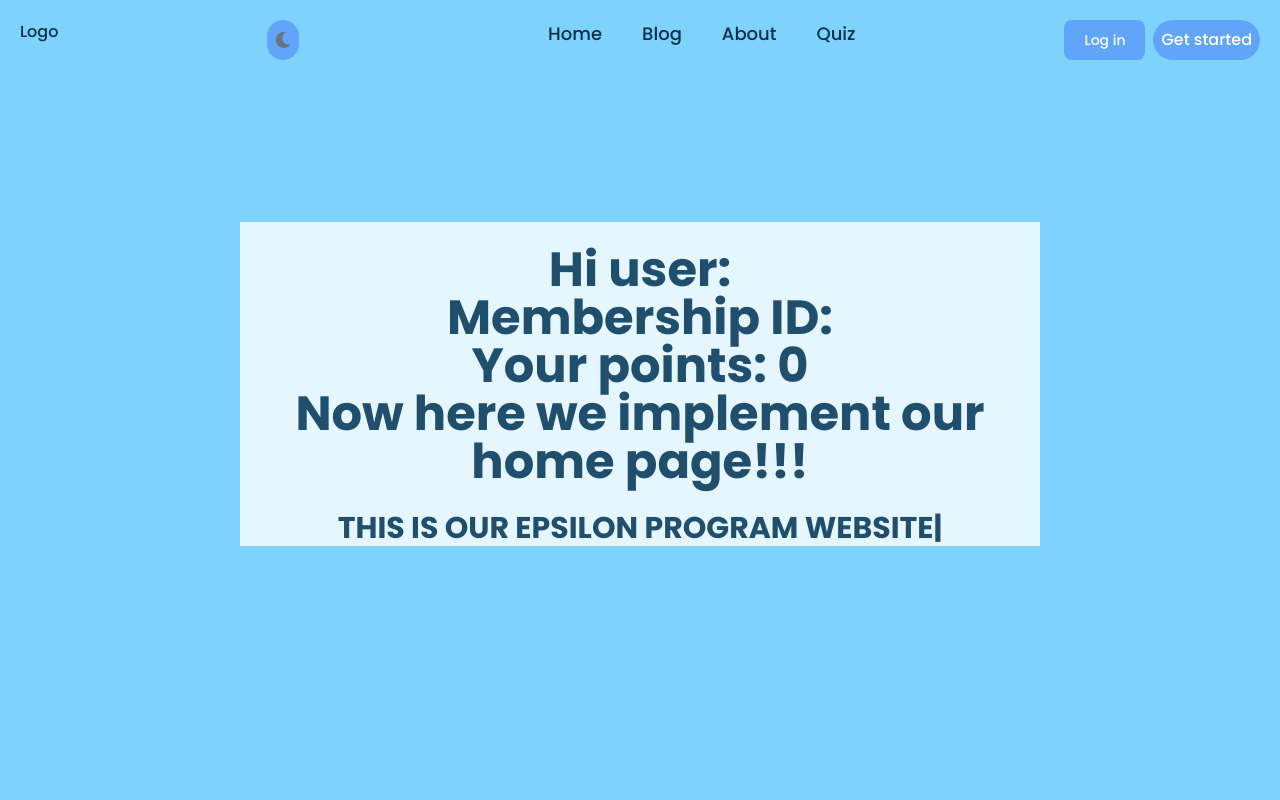
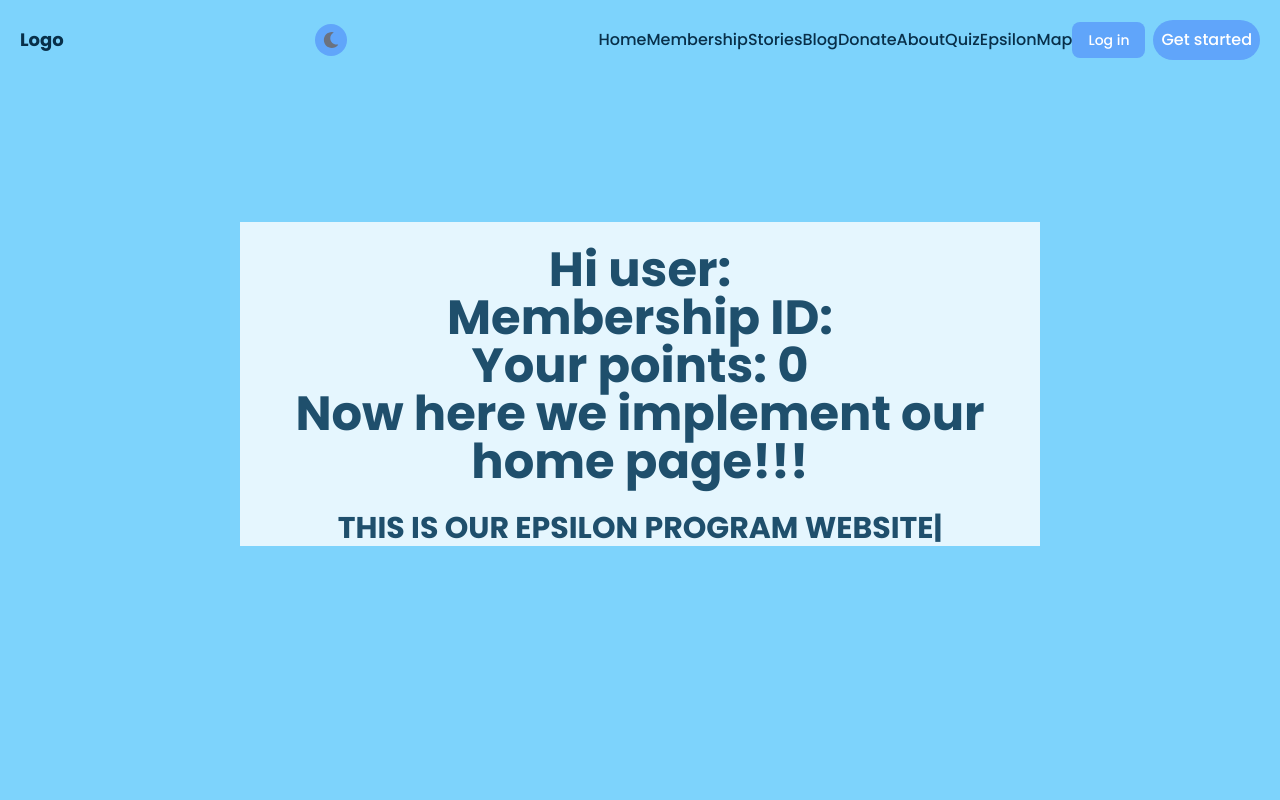
Before and after one commit to vrunda2005/WMC-Project-1, a React (Vite) app in the folder react_frontend/Client/: page / in a window 1280 px wide. Shown: the top 800 px of the page. Built offline with nearby package versions, Linux system fonts and the light colour scheme; no server answers.

Commit message:
commit_1

```diff
--- a/react_frontend/Client/src/components/Navbar/Navbar.jsx
+++ b/react_frontend/Client/src/components/Navbar/Navbar.jsx
@@ -1,30 +1,25 @@
-import React, { useContext, useState, useEffect } from 'react';
+import React, { useState } from 'react';
+import { Link, useNavigate } from 'react-router-dom';
+import { FaRegUser, FaSun, FaMoon, FaBars, FaTimes } from 'react-icons/fa';
+import { MdCurrencyBitcoin } from 'react-icons/md';
+import { useAuth } from '../../creatContext';
+import { useTheme } from '../../usetheamContext';
 import './Navbar.css';
-import { Link, useNavigate } from 'react-router-dom';
-import { FaRegUser } from "react-icons/fa";
-import { MdCurrencyBitcoin } from "react-icons/md";
-import { useAuth } from '../../creatContext';
-import MembershipTier from '../Membership/epsilon_program_membership'
-import { useTheme } from '../../usetheamContext';
-import { FaSun, FaMoon } from 'react-icons/fa';
-
-
 
 const Navbar = () => {
   const navigate = useNavigate();
-  const [auth,setAuth]=useAuth();
+  const [auth, setAuth] = useAuth();
   const { theme, toggleTheme } = useTheme();
-  const [userData, setUserData]=useAuth();
+  const [isMobileMenuOpen, setIsMobileMenuOpen] = useState(false);
 
   const handleLogout = () => {
-    alert("You have logged out")
+    alert("You have logged out");
     localStorage.removeItem('auth');
     setAuth({ user: null, token: '', isLoggedIn: false });
     navigate('/login', { replace: true });
   };
 
-  // Apply theme classes
-  const headerClass = `sticky z-50 top-0 p-5 flex justify-between ${theme === 'blue' ? 'bg-blue-primary-bg text-blue-text-light' : 'bg-dark-primary-bg text-dark-text-light'}`;
+  const headerClass = `sticky z-50 top-0 p-5 flex justify-between items-center ${theme === 'blue' ? 'bg-blue-primary-bg text-blue-text-light' : 'bg-dark-primary-bg text-dark-text-light'}`;
   const buttonClass = `p-2 rounded-full focus:outline-none focus:ring-2 focus:ring-offset-2 ${
     theme === 'blue'
       ? 'bg-blue-highlight hover:bg-blue-highlight-dark text-white'
@@ -33,77 +28,93 @@ const Navbar = () => {
 
   return (
     <header className={headerClass}>
-      <a href="/" className="logo">Logo</a>
+      <a href="/" className="logo text-lg font-bold">Logo</a>
       <button onClick={toggleTheme} className={buttonClass}>
         {theme === 'dark' ? <FaSun className="text-yellow-500" /> : <FaMoon className="text-gray-500" />}
       </button>
-      {auth.membership_id}
-      {
-        auth.isLoggedIn ? (
-          <nav className="navbar flex flex-wrap justify-between md:flex-row flex-col">
-            <div className="flex items-center mb-2 md:mb-0">
+
+      {/* Mobile Menu Toggle Button */}
+      <div className="md:hidden flex items-center">
+        <button onClick={() => setIsMobileMenuOpen(!isMobileMenuOpen)} className={buttonClass} aria-label="Toggle Menu">
+          {isMobileMenuOpen ? <FaTimes /> : <FaBars />}
+        </button>
+      </div>
+
+      {/* Mobile Menu Content */}
+      <nav className={`md:hidden fixed inset-0 bg-white dark:bg-gray-800 p-5 ${isMobileMenuOpen ? 'block' : 'hidden'}`}>
+        <div className="flex justify-between items-center mb-4">
+          <a href="/" className="logo text-lg font-bold">Logo</a>
+          <button onClick={() => setIsMobileMenuOpen(false)} className={buttonClass} aria-label="Close Menu">
+            <FaTimes />
+          </button>
+        </div>
+        <ul className="flex flex-col space-y-4">
+          <li><Link to="/" onClick={() => setIsMobileMenuOpen(false)}>Home</Link></li>
+          <li><Link to={auth.membership_id ? `/epsilon_program_membership/${auth.membership_id}` : '/membership'} onClick={() => setIsMobileMenuOpen(false)}>Membership</Link></li>
+          <li><Link to="/storyPage" onClick={() => setIsMobileMenuOpen(false)}>Stories</Link></li>
+          <li><Link to="/Blog" onClick={() => setIsMobileMenuOpen(false)}>Blog</Link></li>
+          <li><Link to="/Donate" onClick={() => setIsMobileMenuOpen(false)}>Donate</Link></li>
+          <li><Link to='/About' onClick={() => setIsMobileMenuOpen(false)}>About</Link></li>
+          <li><Link to='/Quiz' onClick={() => setIsMobileMenuOpen(false)}>Quiz</Link></li>
+          <li><Link to='/epsilonMap' onClick={() => setIsMobileMenuOpen(false)}>EpsilonMap</Link></li>
+          {auth.isAdmin && <li><Link to='/events' onClick={() => setIsMobileMenuOpen(false)}>Events</Link></li>}
+        </ul>
+        {auth.isLoggedIn ? (
+          <button onClick={handleLogout} className={`mt-4 text-gray-800 hover:bg-red-500 focus:ring-4 focus:ring-gray-300 font-medium rounded-lg text-sm px-4 py-2 ${buttonClass}`}>
+            Logout
+          </button>
+        ) : (
+          <div className="mt-4 flex flex-col space-y-2">
+            <Link to="/login" className={`text-gray-800 hover:bg-gray-50 focus:ring-4 focus:ring-gray-300 font-medium rounded-lg text-sm px-4 py-2 ${buttonClass}`}>
+              Log in
+            </Link>
+            <Link to="/signup" className={buttonClass}>
+              Get started
+            </Link>
+          </div>
+        )}
+      </nav>
+
+      {/* Desktop Menu Content */}
+      <nav className="hidden md:flex flex-wrap justify-between items-center">
+        {auth.isLoggedIn && (
+          <div className="flex items-center mb-2">
             <FaRegUser size="1.5em" />
             <span className="ml-2">{auth.username}</span>
           </div>
-            <div className="flex items-center mb-2 md:mb-0">
+        )}
+        {auth.isLoggedIn && (
+          <div className="flex items-center mb-2">
             <MdCurrencyBitcoin size="1.5em" />
             <span className="ml-2">{auth.userPoints}</span>
           </div>
-            <ul className="flex flex-wrap justify-between md:flex-row flex-col">
+        )}
+        <ul className="flex flex-wrap justify-between">
           <li><Link to="/">Home</Link></li>
-              <li>
-                <Link to={auth.membership_id ? `/epsilon_program_membership/${auth.membership_id}` : '/membership'}>
-                  Membership
-                </Link>
-              </li>
+          <li><Link to={auth.membership_id ? `/epsilon_program_membership/${auth.membership_id}` : '/membership'}>Membership</Link></li>
           <li><Link to="/storyPage">Stories</Link></li>
           <li><Link to="/Blog">Blog</Link></li>
           <li><Link to="/Donate">Donate</Link></li>
           <li><Link to='/About'>About</Link></li>
           <li><Link to='/Quiz'>Quiz</Link></li>
           <li><Link to='/epsilonMap'>EpsilonMap</Link></li>
-              {
-                auth.isAdmin ? (
-                  <li><Link to='/events'>Events</Link></li>
-                ) : null
-              }
+          {auth.isAdmin && <li><Link to='/events'>Events</Link></li>}
         </ul>
-          </nav>
-        ) : (
-          <nav className="navbar flex flex-wrap justify-between md:flex-row flex-col">
-            <ul className="flex flex-wrap justify-between md:flex-row flex-col">
-              <li><Link to="/">Home</Link></li>
-              <li><Link to="/blog">Blog</Link></li>
-              <li><Link to='/About'>About</Link></li>
-              <li><Link to='/Quiz'>Quiz</Link></li>
-            </ul>
-          </nav>
-        )
-      }
-
         {auth.isLoggedIn ? (
-        <div className="flex items-center lg:order-2">
-          <button onClick={handleLogout} className={`text-gray-800 hover:bg-red-500
-           focus:ring-4 focus:ring-gray-300 font-medium rounded-lg text-sm px-4 lg:px-5 py-2 lg:py-2.5 mr-2 focus:outline-none ${buttonClass}`}>
+          <button onClick={handleLogout} className={`text-gray-800 hover:bg-red-500 focus:ring-4 focus:ring-gray-300 font-medium rounded-lg text-sm px-4 py-2 ${buttonClass}`}>
             Logout
           </button>
-        </div>
         ) : (
-        <div className="flex items-center lg:order-2">
-          <Link
-              to="/login"
-              className={`text-gray-800 hover:bg-gray-50 focus:ring-4 focus:ring-gray-300 font-medium rounded-lg text-sm px-4 lg:px-5 py-2 lg:py-2.5 mr-2 focus:outline-none ${buttonClass}`}
-          >
+          <div className="flex items-center">
+            <Link to="/login" className={`text-gray-800 hover:bg-gray-50 focus:ring-4 focus:ring-gray-300 font-medium rounded-lg text-sm px-4 py-2 mr-2 ${buttonClass}`}>
               Log in
             </Link>
-          <Link
-              to="/signup"
-              className={buttonClass}
-          >
+            <Link to="/signup" className={buttonClass}>
               Get started
             </Link>
           </div>
         )}
+      </nav>
     </header>
   );
 };
--- a/react_frontend/Client/src/components/Signup/SignUp.jsx
+++ b/react_frontend/Client/src/components/Signup/SignUp.jsx
@@ -3,34 +3,53 @@ import axios from "axios";
 
 export default function App() {
   const [value, setValue] = useState({
-    name:'',
-    email:'',
-    password:''
+    name: '',
+    email: '',
+    password: ''
   });
 
   const [showPassword, setShowPassword] = useState(false);
+  const [error, setError] = useState('');
+  const [success, setSuccess] = useState('');
+
   const handleShowPassword = () => {
     setShowPassword(!showPassword);
   };
 
   const handleChange = (e) => {
-    setValue ({
+    setValue({
       ...value,
       [e.target.name]: e.target.value
     });
   };
 
-
   const handleSubmit = async (e) => {
     e.preventDefault();
-    const reigter = await axios.post("https://wmc-project-av5d.onrender.com/register", value);
-    console.log(reigter.data);
+    setError(''); // Clear previous errors
+    setSuccess(''); // Clear previous success message
+
+    try {
+      const response = await axios.post("https://wmc-project-av5d.onrender.com/register", value);
+      console.log(response.data);
       setValue({
         name: "",
         email: "",
         password: "",
       });
-    alert("Acount created");
+      setSuccess("Account created successfully!");
+    } catch (err) {
+      if (err.response) {
+        // The request was made and the server responded with a status code
+        // that falls out of the range of 2xx
+        setError(`Error ${err.response.status}: ${err.response.data.message || 'An error occurred'}`);
+      } else if (err.request) {
+        // The request was made but no response was received
+        setError('No response received from the server');
+      } else {
+        // Something happened in setting up the request that triggered an Error
+        setError('Error setting up the request');
+      }
+    }
   };
 
   return (
@@ -45,12 +64,15 @@ export default function App() {
             />
             <h2 className="text-5xl font-bold mt-2 mb-8 text-center">Sign Up</h2>
 
+            {error && <div className="text-red-500 mb-4">{error}</div>}
+            {success && <div className="text-green-500 mb-4">{success}</div>}
+
             <input
               placeholder="Username"
               value={value.name}
               onChange={handleChange}
               required
-            name= "name"
+              name="name"
               className="w-full p-2 pl-5 text-sm text-gray-700 border border-gray-300 rounded"
             />
 
@@ -60,7 +82,7 @@ export default function App() {
               value={value.email}
               onChange={handleChange}
               required
-            name= "email"
+              name="email"
               className="w-full p-2 pl-5 text-sm text-gray-700 border border-gray-300 rounded mt-4"
             />
 
@@ -71,7 +93,7 @@ export default function App() {
                 value={value.password}
                 onChange={handleChange}
                 required
-              name= "password"
+                name="password"
                 className="w-full p-2 pl-5 text-sm text-gray-700 border border-gray-300 rounded mt-4"
               />
 
@@ -91,8 +113,7 @@ export default function App() {
               Submit
             </button>
 
-          <h4 className='mt-4 text-center'> Already have an account? <a href='\login' className='text-blue-500 font-bold hover:cursor-pointer hover:text-blue-400 transition-all'>Log In</a> </h4>
-
+            <h4 className='mt-4 text-center'>Already have an account? <a href='\login' className='text-blue-500 font-bold hover:cursor-pointer hover:text-blue-400 transition-all'>Log In</a></h4>
           </form>
         </div>
       </div>
--- a/react_frontend/Client/src/index.css
+++ b/react_frontend/Client/src/index.css
@@ -17,7 +17,6 @@ body {
   background-repeat: no-repeat;
   background-size: cover;
   background-position: center;
-  height: 100vh;
   /* Ensure body fills the viewport */
 }
 
```
Lines whose indentation alone changed are shown as unchanged.
